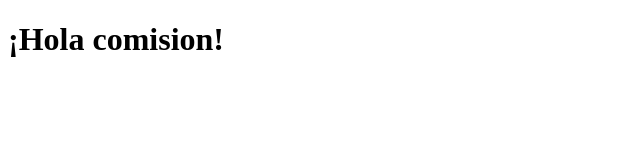
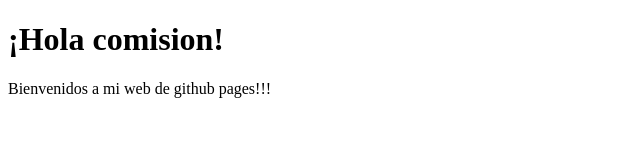
Before and after one commit to Jableed43/github_borrar, a plain HTML site: page index.html in a window 1280 px wide. Shown: the whole page, without its empty margins (0-640 px from the left). Drawn offline with Linux system fonts and the light colour scheme.

Commit message:
github pages

```diff
--- a/index.html
+++ b/index.html
@@ -7,5 +7,6 @@
 </head>
 <body>
     <h1>¡Hola comision!</h1>
+    <p> Bienvenidos a mi web de github pages!!! </p>
 </body>
 </html>
```
